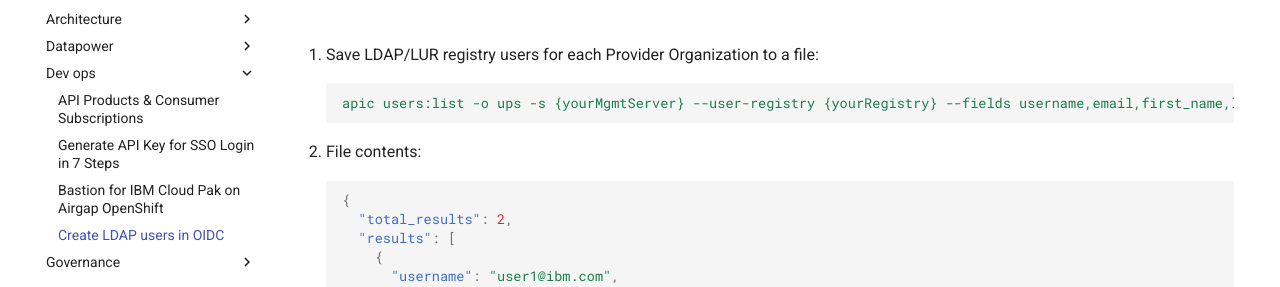
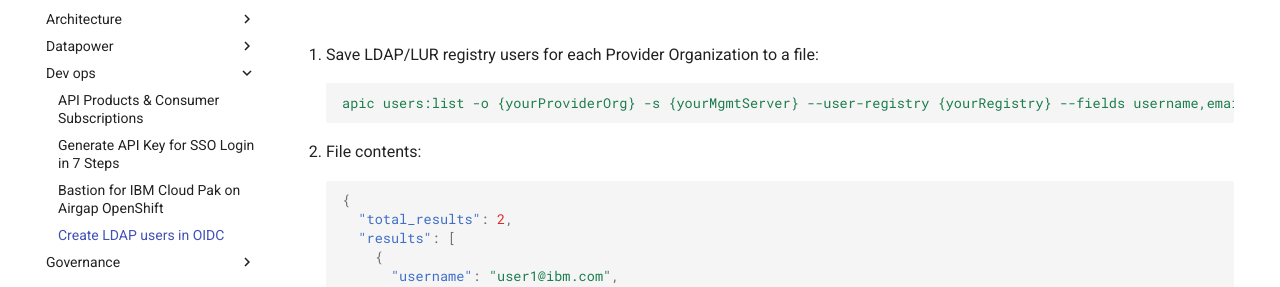
Before and after one commit to ibm-apiconnect/apic-hybrid-cloud-enablement, an MkDocs documentation site: the page built from docs-and-tools/dev-ops/create-oidc-users-from-ldap.md, in a window 1280 px wide and 900 px high. Shown: the part 146-433 px from the top of the window. Built offline with MkDocs 1.6.1 and Material for MkDocs 9.7.7, drawn with Linux system fonts in a browser that asks for light colours; some of the changed text lies outside the part shown.

Commit message:
Update create-oidc-users-from-ldap.md
removed references to UPS

````diff
--- a/docs-and-tools/dev-ops/create-oidc-users-from-ldap.md
+++ b/docs-and-tools/dev-ops/create-oidc-users-from-ldap.md
@@ -4,7 +4,7 @@
 1. Save LDAP/LUR registry users for each Provider Organization to a file:
 
     ```yaml
-    apic users:list -o ups -s {yourMgmtServer} --user-registry {yourRegistry} --fields username,email,first_name,last_name --format json > ldap-users.json
+    apic users:list -o {yourProviderOrg} -s {yourMgmtServer} --user-registry {yourRegistry} --fields username,email,first_name,last_name --format json > ldap-users.json
     ```
 
 2. File contents:
@@ -96,7 +96,7 @@
 8. You can create each user in OIDC by passing their corresponding individual file to the **users:create** command.
 
     ```json
-    ❯ apic users:create -o ups -s {yourMgmtServer} --user-registry {yourOIDCRegistry} output_files/user2@ibm.com.json
+    ❯ apic users:create -o {yourProviderOrg} -s {yourMgmtServer} --user-registry {yourOIDCRegistry} output_files/user2@ibm.com.json
     user2-ibm.com    [state: enabled]   https://{yourMgmtServer}/api/user-registries/86441fe3-dfed-4fe6-99ef-6153b0d14afe/7311fdd9-8cee-4a34-8fdc-398ae61f9426/users/91e3a911-e687-4ae6-8867-0b31cbb85d04
     ```
 
````
